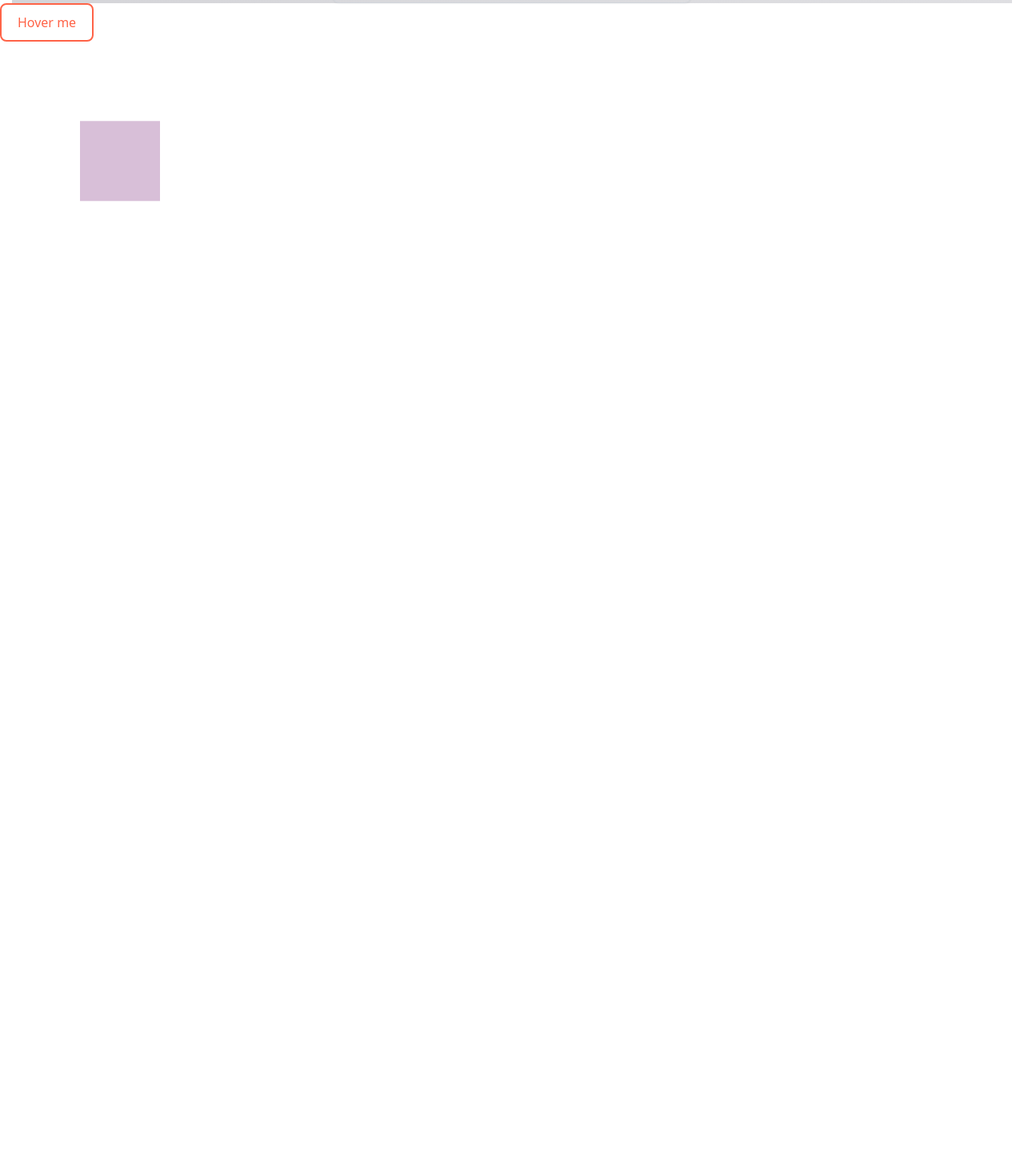
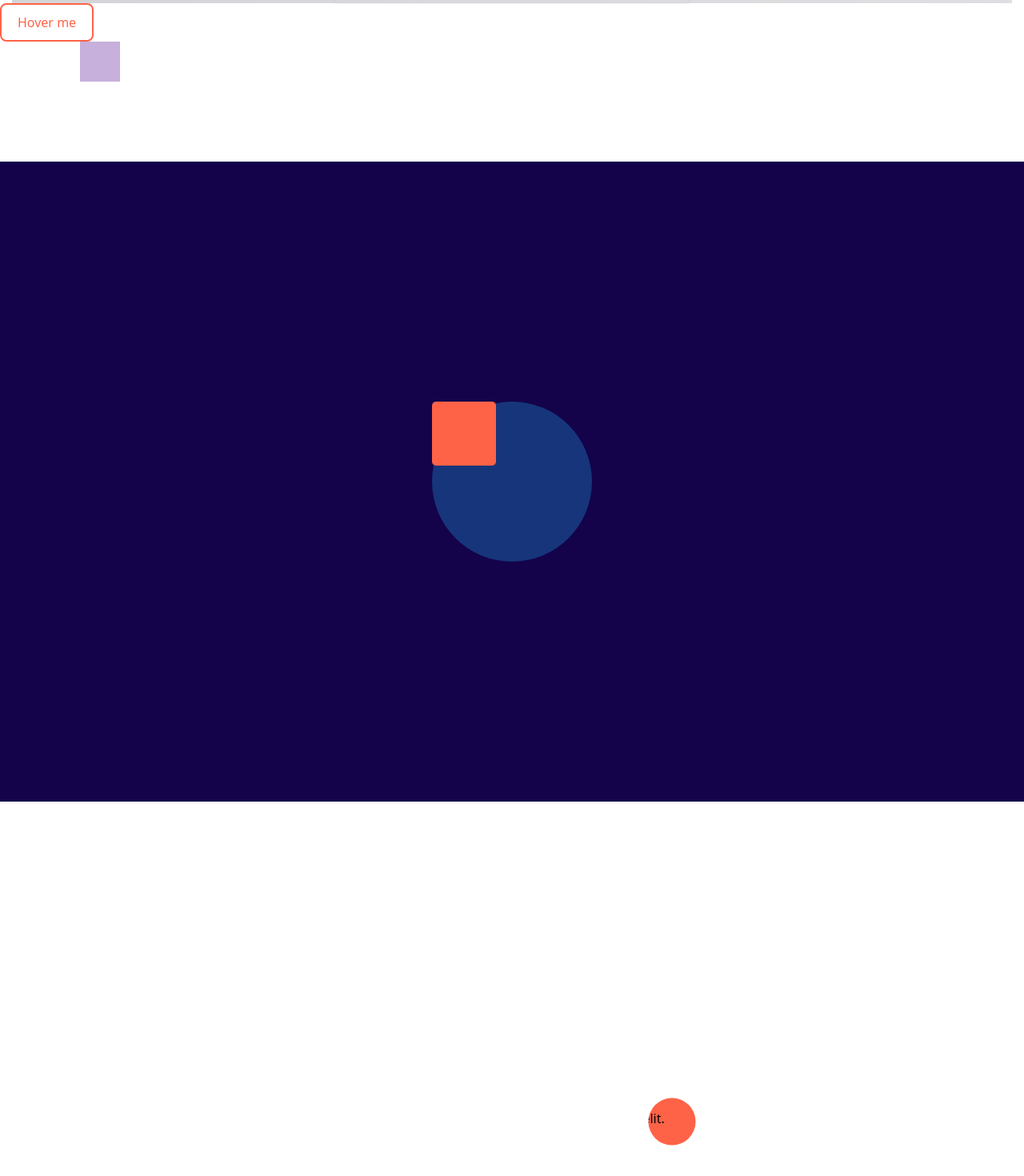
Before and after one commit to Shakil53/react-reusable-components, a React (Vite) app: page / in a window 1280 px wide. Shown: the part 346-1816 px from the top of the page at 80% size. Before the commit the page ends 800 px from the top, so only its background shows below. Built offline with nearby package versions, Linux system fonts and the light colour scheme.

Commit message:
clip path

```diff
--- a/src/App.tsx
+++ b/src/App.tsx
@@ -5,6 +5,8 @@ import Container from "./components/ui/Container"
 import { z } from 'zod';
 import ButtonNew from "./components/ButtonNew/ButtonNew";
 import Box from "./components/Animation/Box";
+import Loading from "./components/Loading/Loading";
+import ClipPath from "./components/ClipPath/ClipPath";
 
 
 function App() {
@@ -41,6 +43,9 @@ function App() {
       </Container>
       <ButtonNew></ButtonNew>
       <Box></Box>
+      <Loading></Loading>
+
+      <ClipPath></ClipPath>
     </>
   )
 }
--- a/src/components/Animation/Box.css
+++ b/src/components/Animation/Box.css
@@ -1,6 +1,7 @@
 .box1{
-    height: 100px;
-    width: 100px;
+    margin-top: 100px;
+    height: 50px;
+    width: 50px;
     background-color: thistle;
     animation-name: moving;
     animation-duration: 1000ms;
--- /dev/null
+++ b/src/components/ClipPath/ClipPath.css
@@ -0,0 +1,21 @@
+.main1{
+    height: 100vh;
+    width: 100%;
+    display: flex;
+    justify-content: center;
+    align-items: center;
+}
+
+.card{
+    background-color: tomato;
+    width: 500px;
+    padding: 20px;
+    border-radius: 20px;
+    clip-path: circle(8% at 90% 50%);
+    transition: all ease 0.5s;
+
+}
+
+.card:hover{
+    clip-path: circle(70.7% at 50% 50%);
+}
--- /dev/null
+++ b/src/components/ClipPath/ClipPath.tsx
@@ -0,0 +1,15 @@
+import './ClipPath.css';
+
+const ClipPath = () => {
+    return (
+        <div className="main1">
+            <div className="card">
+                <h1>Heading</h1>
+                <p>Lorem ipsum dolor sit, amet consectetur adipisicing elit. Ipsum amet provident earumllam pariatur officiis iste tempora ut at deleniti, quis expedita. Adipisci?</p>
+            </div>
+
+        </div>
+    );
+};
+
+export default ClipPath;
--- /dev/null
+++ b/src/components/Loading/Loading.css
@@ -0,0 +1,41 @@
+*{
+    box-sizing: border-box;
+    padding: 0;
+    margin: 0;
+}
+
+.main{
+    background-color: #14034a;
+    width: 100%;
+    height: 100vh;
+    display: flex;
+    justify-content: center;
+    align-items: center;
+
+}
+
+.loading{
+    display: flex;
+    justify-content: center;
+    align-items: center;
+    position: relative;
+
+}
+.loading div {
+    position: absolute;
+}
+
+.glass{
+    height: 200px;
+    width: 200px;
+    background-color: #1f91d35b;
+    border-radius: 100%;
+    z-index: 1;
+    backdrop-filter: blur(10px);
+}
+.box{
+    background-color: tomato;
+    height: 80px;
+    width: 80px;
+    border-radius: 5px;
+}
--- /dev/null
+++ b/src/components/Loading/Loading.tsx
@@ -0,0 +1,17 @@
+import './Loading.css';
+
+const Loading = () => {
+    return (
+        <div className='main'>
+            <div className='loading'>
+                <div className='glass'>
+                    <div className='box'>
+
+                </div>
+            </div>
+           </div>
+        </div>
+    );
+};
+
+export default Loading;
```
